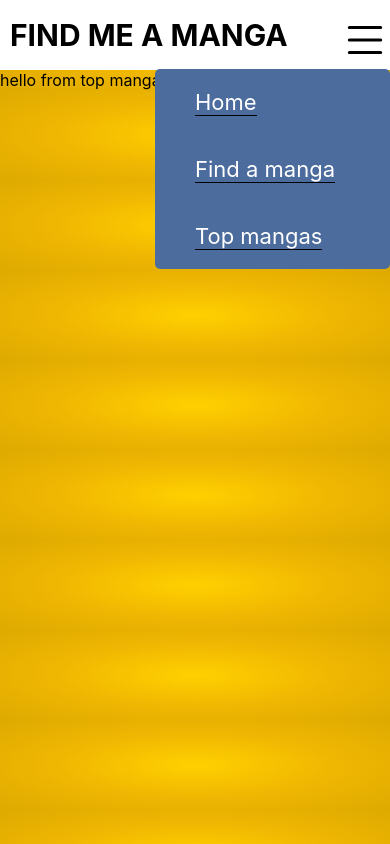
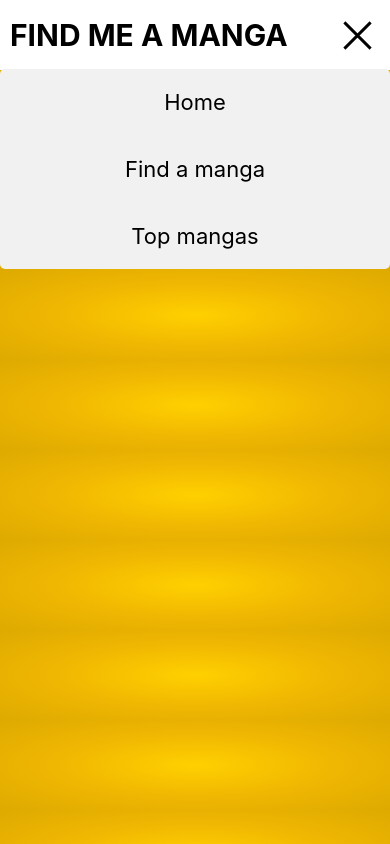
Before and after one commit to theo-laurent/findMeAManga, a React (Create React App) app: page /findMeAManga/top in a window 390 px wide. Both pictures are taken after a click on the element 365 px from the left and 35 px from the top of the page. Built offline with nearby package versions, Linux system fonts and the light colour scheme.

Commit message:
changement nav responsive

```diff
--- a/src/components/nav/Nav.jsx
+++ b/src/components/nav/Nav.jsx
@@ -2,7 +2,11 @@
 import "./nav.css";
 // import link router
 import { NavLink } from "react-router-dom";
+// import react state
 import { useState } from "react";
+// import icon
+import { GiHamburgerMenu } from "react-icons/gi";
+import { GrClose } from "react-icons/gr";
 
 export default function Nav() {
   const [test, setTest] = useState(false);
@@ -14,21 +18,12 @@ export default function Nav() {
   return (
     <div className="containerNav">
       <h1>FIND ME A MANGA</h1>
-
       <div className="containerNav_responsive" onClick={navClick}>
-        <svg
-          xmlns="http://www.w3.org/2000/svg"
-          width="50"
-          height="50"
-          fill="black"
-          className="bi bi-list"
-          viewBox="0 0 16 16"
-        >
-          <path
-            fillRule="evenodd"
-            d="M2.5 12a.5.5 0 0 1 .5-.5h10a.5.5 0 0 1 0 1H3a.5.5 0 0 1-.5-.5zm0-4a.5.5 0 0 1 .5-.5h10a.5.5 0 0 1 0 1H3a.5.5 0 0 1-.5-.5zm0-4a.5.5 0 0 1 .5-.5h10a.5.5 0 0 1 0 1H3a.5.5 0 0 1-.5-.5z"
-          />
-        </svg>
+          {!test ? (
+            <GiHamburgerMenu className="iconNav" />
+          ) : (
+            <GrClose className="iconNav" />
+          )}
         <ul
           className={
             test
--- a/src/components/nav/nav.css
+++ b/src/components/nav/nav.css
@@ -35,7 +35,7 @@
   display: none;
 }
 
-@media screen and (max-width: 480px) {
+@media screen and (max-width: 650px) {
   .containerNav h1 {
     margin: 10px;
   }
@@ -47,9 +47,12 @@
   .containerNav_responsive {
     display: flex;
     flex-direction: column;
-    align-items: flex-end;
-    padding-top: 10px;
     cursor: pointer;
+  }
+
+  .iconNav {
+    padding-right: 15px;
+    font-size: 35px;
   }
 
   .containerNav_responsive-close {
@@ -60,21 +63,22 @@
     display: flex;
     flex-direction: column;
     list-style: none;
-    background-color: #4c6c9d;
+    background-color: #f1f1f1;
+    color: black;
     border-radius: 5px;
     height: 200px;
-    width: 50%;
+    width: 100%;
     position: absolute;
     top: 47px;
+    left: 0%;
     justify-content: space-around;
-  }
-  .containerNav_responsive-open a {
-    color: white;
-    border-bottom: solid 1px black;
+    align-items: center;
+    padding: 0;
   }
 
   .active {
     background-color: transparent;
+    color: black !important;
   }
 }
 
--- a/src/components/results/Result.jsx
+++ b/src/components/results/Result.jsx
@@ -9,7 +9,8 @@ import { v4 as uuidv4 } from "uuid";
 export default function Results(props) {
   const [arrayManga, setArrayManga] = useState([]);
   const [loading, setLoading] = useState(true);
-  const [arrayMangaSort, setArrayMangaSort] = useState();
+  const [optionState, setOptionState] = useState();
+
   const genre = props.location.state.genre;
   const nameGenre = props.location.state.name;
 
@@ -60,16 +61,18 @@ export default function Results(props) {
     });
   }
 
+  console.log(optionState);
+
   return (
     <div className="containerResultsGlobal">
       <h1>The manga corresponding to your choices : {`{${nameGenre}}`}</h1>
       <span>
-        <select id="results-select">
+        <select id="results-select" value={setOptionState}>
           <option>Sort by...</option>
-          <option>Popularity</option>
-          <option>Name</option>
-          <option>Date: oldest to newest</option>
-          <option>Date: newst to oldest</option>
+          <option value="popularity">Popularity</option>
+          <option value="name">Name</option>
+          <option value="oldest">Date: oldest to newest</option>
+          <option value="newest">Date: newst to oldest</option>
         </select>
       </span>
       <div className="containerResults">
--- a/src/components/topManga/TopManga.jsx
+++ b/src/components/topManga/TopManga.jsx
@@ -1,7 +1,5 @@
 import "./topManga.css";
 
 export default function TopManga() {
-
-
-  return <div>hello from top manga</div>;
+  return <div>In construction . . .</div>;
 }
```
Also changed, not shown: 1 other file (tests, documents, lock files or other folders).
